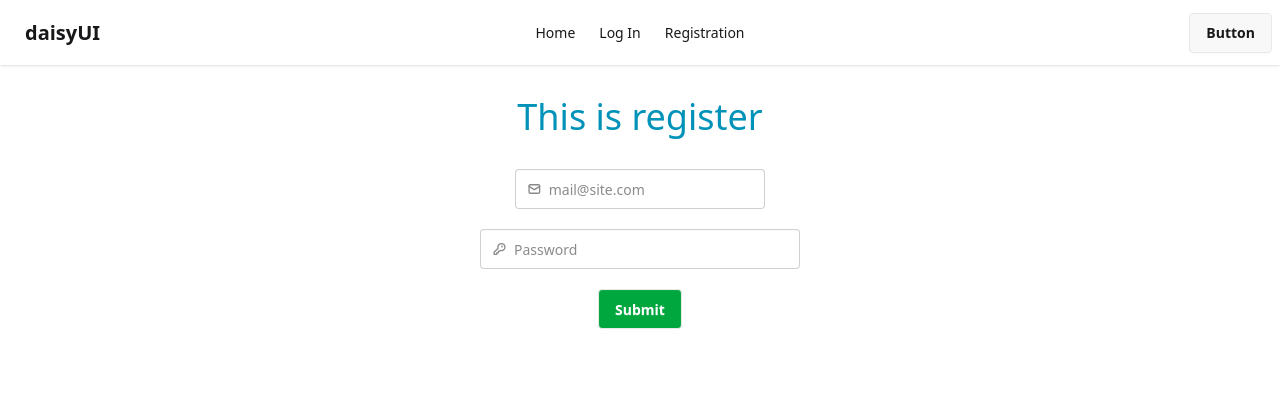
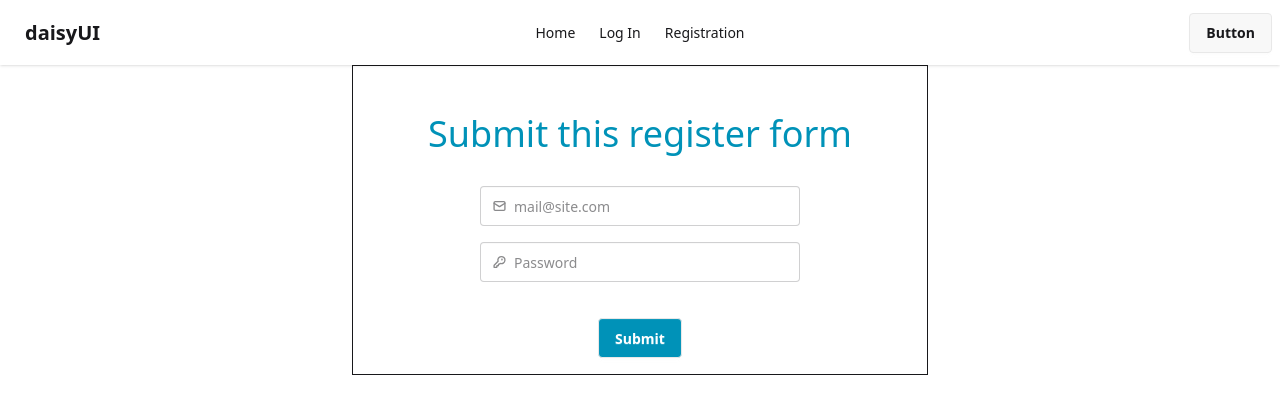
Before and after one commit to istiakiraz/ph-module-50-email-setup, a React (Vite) app: page /register in a window 1280 px wide. Shown: the top 414 px of the page. Built offline with nearby package versions, Linux system fonts and the light colour scheme.

Commit message:
added a firebase auth

```diff
--- a/package.json
+++ b/package.json
@@ -11,6 +11,7 @@
   },
   "dependencies": {
     "@tailwindcss/vite": "^4.1.4",
+    "firebase": "^11.6.1",
     "react": "^19.0.0",
     "react-dom": "^19.0.0",
     "react-router": "^7.5.3",
--- a/src/components/Registretion.jsx
+++ b/src/components/Registretion.jsx
@@ -1,4 +1,6 @@
+import { createUserWithEmailAndPassword } from "firebase/auth";
 import React from "react";
+import { auth } from "../firebase.init";
 
 const Registretion = () => {
 
@@ -9,17 +11,26 @@ const Registretion = () => {
         const password = e.target.password.value;
 
         console.log(email, password);
+
+        // create user with firebase
+
+        createUserWithEmailAndPassword(auth, email, password)
+        .then(result => {
+            console.log(result)
+        })
+        .catch(error => {
+            console.log(error)
+        })
     }
 
 
 
   return (
-    <div className="text-center">
-      <h1 className="text-4xl text-cyan-600 font-thin my-8 ">This is register</h1>
-      <form onSubmit={handleRegister}>
+    <div className="text-center border p-4 max-w-xl mx-auto">
+      <h1 className="text-4xl text-cyan-600 font-thin my-8 ">Submit this register form </h1>
+      <form className="space-y-4" onSubmit={handleRegister}>
         {/* email part */}
-        <div className="join mb-5">
-          <div>
+
             <label className="input validator join-item">
               <svg
                 className="h-[1em] opacity-50"
@@ -37,13 +48,12 @@ const Registretion = () => {
                   <path d="m22 7-8.97 5.7a1.94 1.94 0 0 1-2.06 0L2 7"></path>
                 </g>
               </svg>
-              <input type="email" name="email" placeholder="mail@site.com" required />
+              <input type="email" autoComplete="username" name="email" placeholder="mail@site.com" required />
             </label>
             <div className="validator-hint hidden">
               Enter valid email address
             </div>
-          </div>
-        </div>
+
         <br />
         {/* password part */}
         <label className="input validator">
@@ -66,9 +76,10 @@ const Registretion = () => {
           <input
             type="password"
             name="password"
+            autoComplete="current-password"
             required
             placeholder="Password"
-            minlength="8"
+            minLength="8"
             pattern="(?=.*\d)(?=.*[a-z])(?=.*[A-Z]).{8,}"
             title="Must be more than 8 characters, including number, lowercase letter, uppercase letter"
           />
@@ -82,7 +93,7 @@ const Registretion = () => {
         </p>
         <br />
 
-        <input className="btn bg-green-600 mt-5 text-white" type="submit" value='Submit' />
+        <input className="btn bg-cyan-600 mt-5 text-white" type="submit" value='Submit' />
       </form>
     </div>
   );
--- /dev/null
+++ b/src/firebase.init.js
@@ -0,0 +1,20 @@
+// Import the functions you need from the SDKs you need
+import { initializeApp } from "firebase/app";
+import { getAuth } from "firebase/auth";
+// TODO: Add SDKs for Firebase products that you want to use
+// https://firebase.google.com/docs/web/setup#available-libraries
+
+// Your web app's Firebase configuration
+const firebaseConfig = {
+  apiKey: "AIzaSyBDQa4kiZN_KeMvZvcYP-EGqaA5RIX8YZ0",
+  authDomain: "explor-email-pass-auth.firebaseapp.com",
+  projectId: "explor-email-pass-auth",
+  storageBucket: "explor-email-pass-auth.firebasestorage.app",
+  messagingSenderId: "608461424975",
+  appId: "1:608461424975:web:0d8d4cf7ec93573e085d3a"
+};
+
+// Initialize Firebase
+const app = initializeApp(firebaseConfig);
+// Initialize Firebase Authentication and get a reference to the service
+export const auth = getAuth(app);
```
Also changed, not shown: 1 other file (tests, documents, lock files or other folders).
